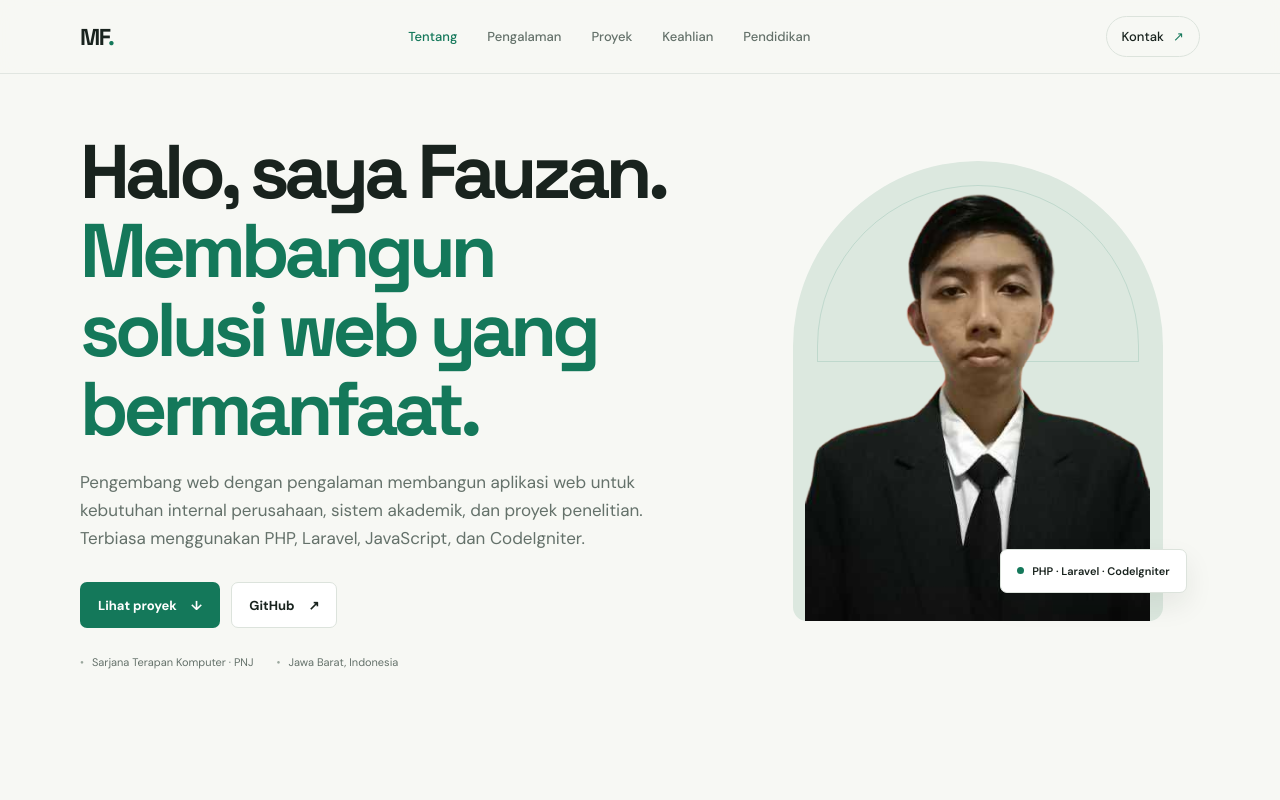
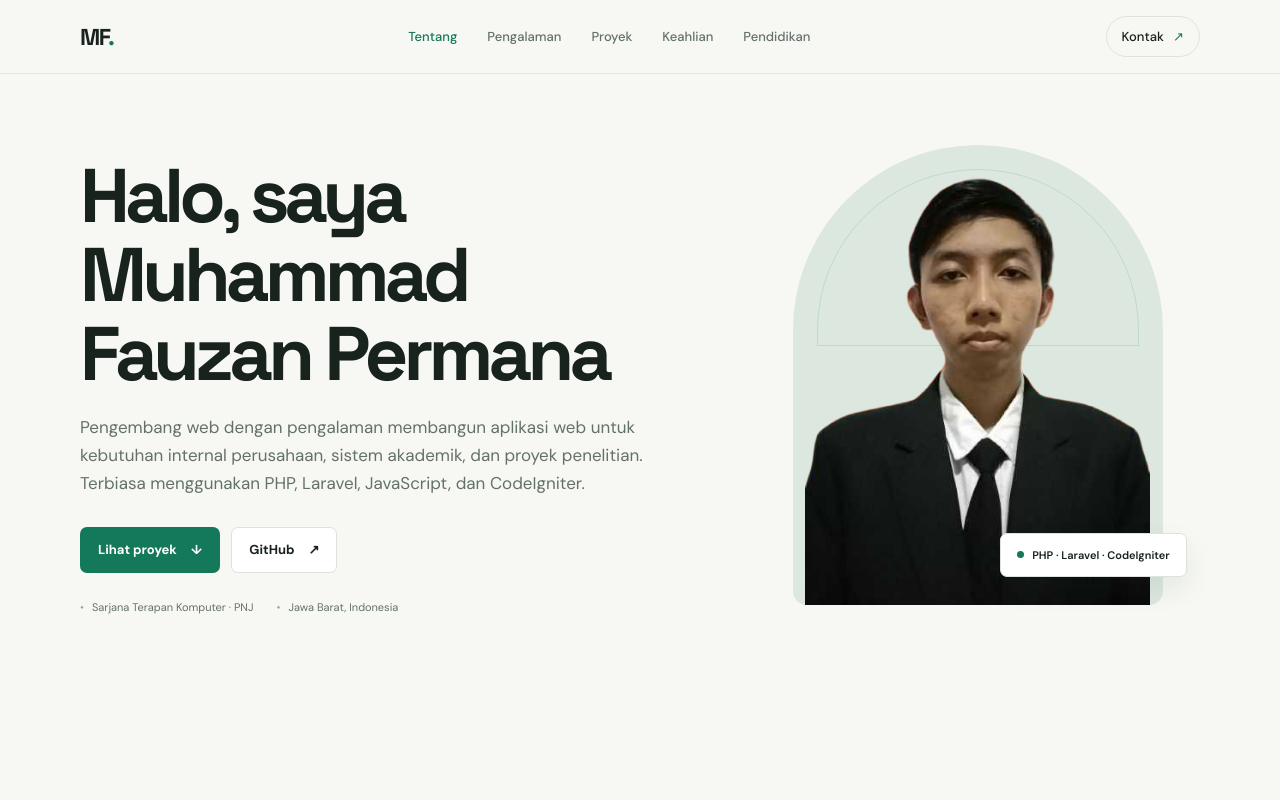
Before and after one commit to mfauzanprmna/Portofolio, a plain HTML site: page index.html in a window 1280 px wide. Shown: the top 800 px of the page. Drawn offline with Linux system fonts and the light colour scheme.

Commit message:
Update Tampilan

```diff
--- a/index.html
+++ b/index.html
@@ -26,7 +26,7 @@
   <main>
     <section id="home" class="hero section-shell">
       <div class="hero-copy">
-        <h1>Halo, saya Fauzan.<br><span>Membangun solusi web yang bermanfaat.</span></h1>
+        <h1>Halo, saya Muhammad Fauzan Permana</h1>
         <p class="hero-lead">Pengembang web dengan pengalaman membangun aplikasi web untuk kebutuhan internal perusahaan, sistem akademik, dan proyek penelitian. Terbiasa menggunakan PHP, Laravel, JavaScript, dan CodeIgniter.</p>
         <div class="hero-actions">
           <a class="button button-primary" href="#projects">Lihat proyek <span aria-hidden="true">↓</span></a>
```
